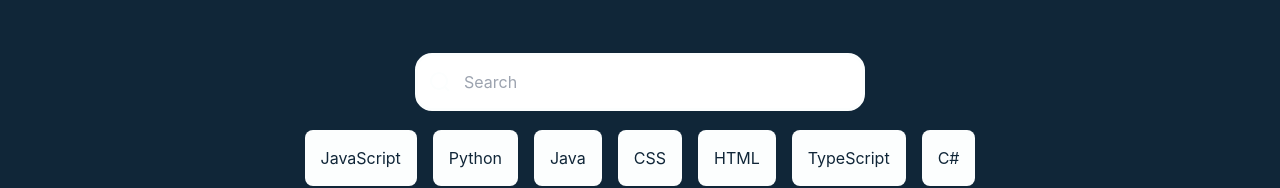
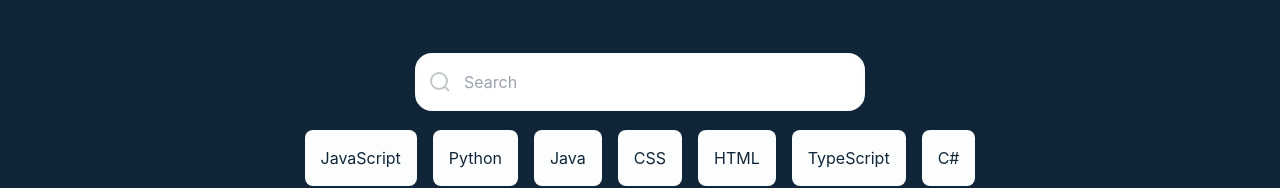
Before and after one commit to F21-2IT-2023-2024/devspace-frontend, a React (Create React App) app: page / in a window 1280 px wide. Shown: the part 222-410 px from the top of the page. Built offline with nearby package versions, Linux system fonts and the light colour scheme; the HTML template or start-up script is replaced by a standard one.

Commit message:
Change colour on search bar icon from white

```diff
--- a/src/components/SearchBar.jsx
+++ b/src/components/SearchBar.jsx
@@ -2,7 +2,7 @@ export default function SearchBar() {
     return (
         <form className="max-w-md mx-auto mt-12">
             <div>
-                <svg xmlns="http://www.w3.org/2000/svg" className="relative w-6 h-6 text-gray-400 top-10 left-3" fill="none" stroke="currentColor" strokeWidth="2">
+                <svg xmlns="http://www.w3.org/2000/svg" className="relative w-6 h-6 text-primary-200 top-10 left-3" fill="none" stroke="currentColor" strokeWidth="2">
                     <circle cx="11" cy="11" r="8"></circle>
                     <line x1="21" y1="21" x2="16.65" y2="16.65"></line>
                 </svg>
```
